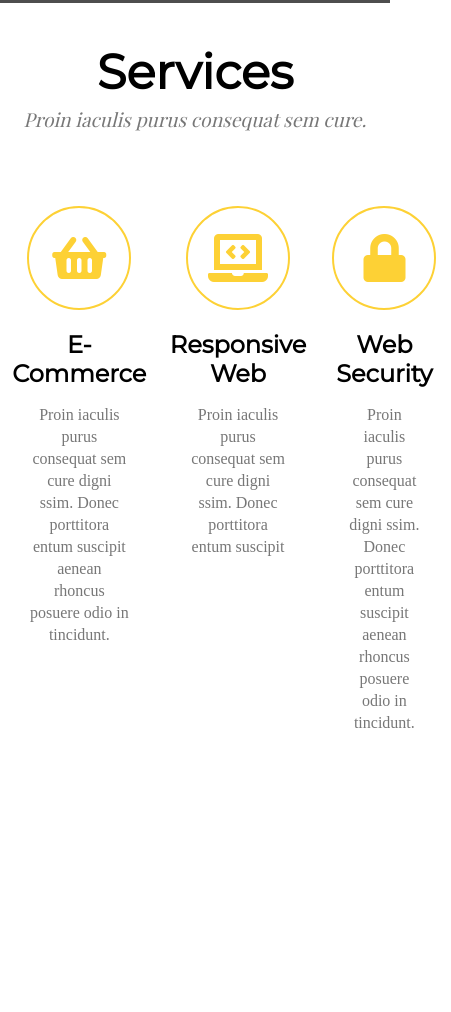
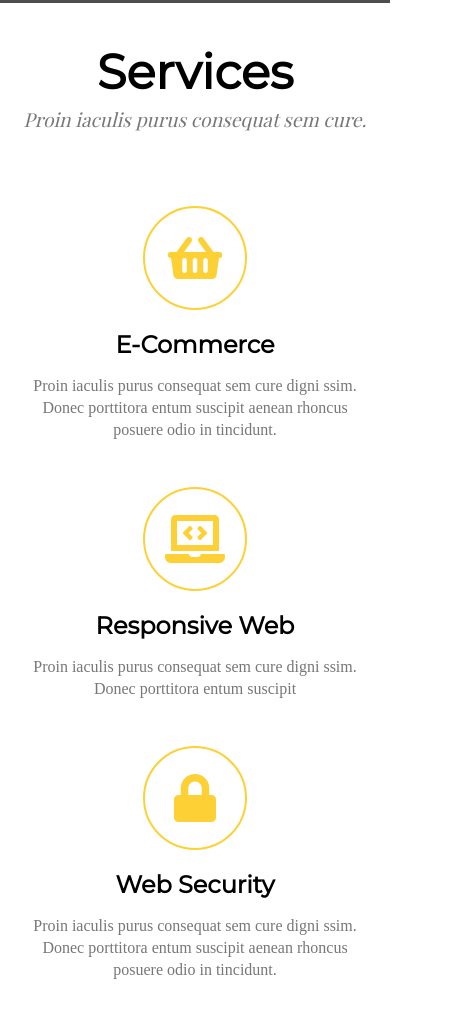
Before and after one commit to Nolandos/landing-page-golden, a website: page index.html in a window 390 px wide. Shown: the part 797-1809 px from the top of the page, 451 px wide, since content can reach past the window. Before the commit the page ends 1562 px from the top, so only its background shows below. Drawn offline with nearby package versions, Linux system fonts and the light colour scheme; grey boxes are pictures that could not be loaded.

Commit message:
Add responsive (media-queries) for services section

```diff
--- a/sass/style.scss
+++ b/sass/style.scss
@@ -238,4 +238,15 @@ body {
             }
         }
     }
+
+    .services {
+        .container {
+            flex-wrap: wrap;
+            justify-content: center;
+
+            .box-service {
+                width: 100%;
+            }
+        }
+    }
 }
```
Also changed, not shown: css/style.css, 1 other file.
